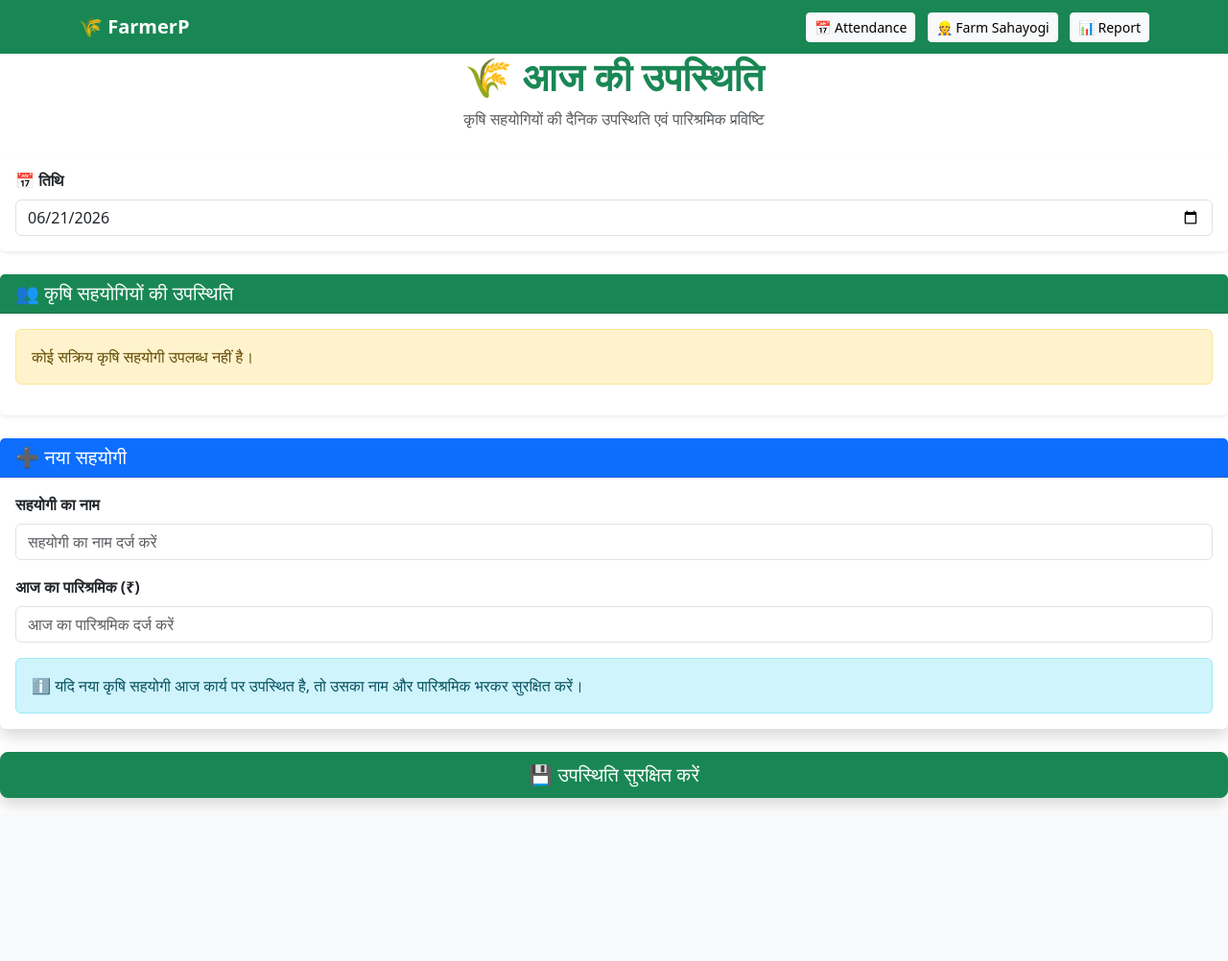
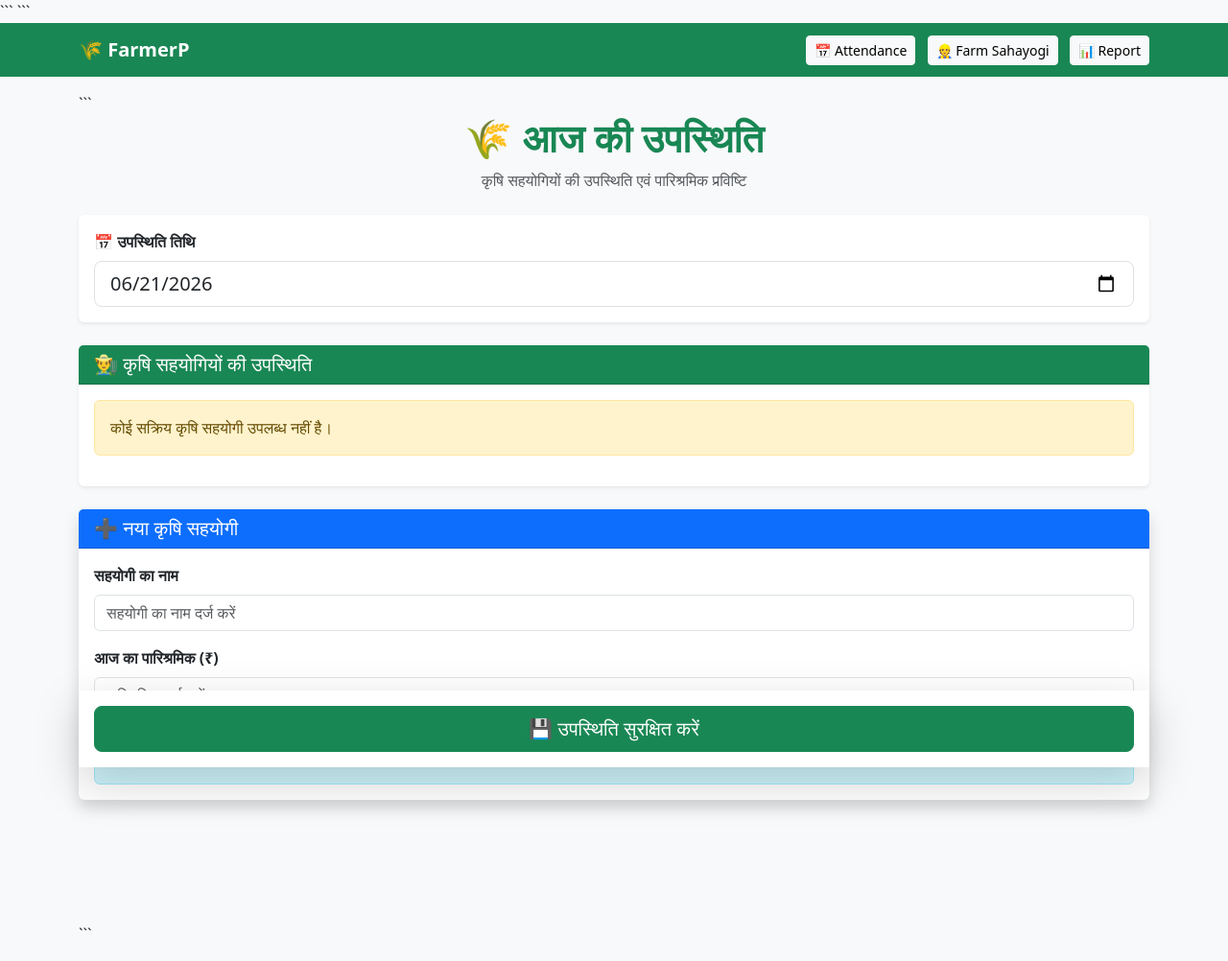
Before and after one commit to nitin13091981-wq/farmerp, a Django app: page /attendance/ in a window 1280 px wide. Shown: the whole page at 96% size. Before the commit the page ends 841 px from the top, so only its background shows below. Run offline with Django 5.2, Linux system fonts and the light colour scheme; data that the repository does not hold is empty.

Commit message:
Actual wage save feature

````diff
--- a/employees/views.py
+++ b/employees/views.py
@@ -41,55 +41,53 @@ def dashboard(request):
 
 
 
-#@login_required
+
 def attendance_entry(request):
-
     if request.method == "POST":
 
-        attendance_date = request.POST.get('attendance_date')
+        attendance_date = request.POST.get("attendance_date")
+
         if attendance_date:
             today = attendance_date
         else:
             today = timezone.now().date()
-        # Existing employees attendance
-        employee_ids = request.POST.getlist('employees')
 
+        employee_ids = request.POST.getlist("employees")
+
+        # Existing Employees
         for emp_id in employee_ids:
 
             employee = Employee.objects.get(id=emp_id)
 
-            Attendance.objects.get_or_create(
+            wage = request.POST.get(
+                f"wage_{emp_id}",
+                employee.daily_wage
+            )
+
+            attendance, created = Attendance.objects.get_or_create(
                 employee=employee,
                 date=today,
                 defaults={
-                    'status': 'full'
+                    "status": "full",
+                    "actual_wage": wage
                 }
             )
 
-        # New labour entry
-        new_name = request.POST.get('new_name')
-        new_wage = request.POST.get('new_wage')
+            if not created:
+                attendance.actual_wage = wage
+                attendance.status = "full"
+                attendance.save()
 
-        print("NAME =", new_name)
-        print("WAGE =", new_wage)
+        # New Employee
+        new_name = request.POST.get("new_name")
+        new_wage = request.POST.get("new_wage")
 
         if new_name and new_wage:
-
-            wage = request.POST.get(f"wage_{emp_id}")
-
-            Attendance.objects.get_or_create(
-            employee=employee,
-            date=today,
-            defaults={
-                'status': 'full',
-                'actual_wage': wage
-                }
-            )
 
             employee = Employee.objects.create(
                 name=new_name,
                 phone="TEMP",
-                employee_type='daily',
+                employee_type="daily",
                 daily_wage=new_wage,
                 joining_date=today
             )
@@ -97,20 +95,36 @@ def attendance_entry(request):
             Attendance.objects.create(
                 employee=employee,
                 date=today,
-                status='full'
+                status="full",
+                actual_wage=new_wage
             )
-        messages.success(request, "हाज़िरी सफलतापूर्वक सुरक्षित हो गई।")
-        return redirect('attendance')
 
-    employees = Employee.objects.filter(is_active=True).exclude(employee_type='permanent')
+        messages.success(
+            request,
+            "उपस्थिति एवं पारिश्रमिक सफलतापूर्वक सुरक्षित कर दिया गया।"
+        )
+
+        return redirect("attendance")
+
+    employees = Employee.objects.filter(
+        is_active=True
+    ).exclude(
+        employee_type="permanent"
+    )
 
     return render(
         request,
-        'attendance.html',
+        "attendance.html",
         {
-            'employees': employees
+            "employees": employees
         }
     )
+
+
+
+
+
+#@login_required
 def login_view(request):
 
     if request.method == "POST":
--- a/templates/attendance.html
+++ b/templates/attendance.html
@@ -1,17 +1,36 @@
+<!DOCTYPE html>
+
+<html lang="hi">
+
+<head>
+    <meta charset="UTF-8">
+    <meta name="viewport" content="width=device-width, initial-scale=1">
+
+```
 <title>आज की उपस्थिति</title>
 
 <link href="https://cdn.jsdelivr.net/npm/bootstrap@5.3.3/dist/css/bootstrap.min.css" rel="stylesheet">
+```
+
+</head>
+
+<body class="bg-light">
 
 {% include 'navbar.html' %}
 
+<div class="container py-3">
+
+```
 <div class="text-center mb-4">
+
     <h1 class="fw-bold text-success">
         🌾 आज की उपस्थिति
     </h1>
 
     <p class="text-muted">
-        कृषि सहयोगियों की दैनिक उपस्थिति एवं पारिश्रमिक प्रविष्टि
+        कृषि सहयोगियों की उपस्थिति एवं पारिश्रमिक प्रविष्टि
     </p>
+
 </div>
 
 {% if messages %}
@@ -23,84 +42,115 @@
 {% endif %}
 
 <form method="POST">
+
     {% csrf_token %}
 
     <div class="card shadow-sm border-0 mb-4">
+
         <div class="card-body">
 
             <label class="form-label fw-bold">
-                📅  तिथि
+                📅 उपस्थिति तिथि
             </label>
 
             <input
                 type="date"
                 name="attendance_date"
-                class="form-control"
+                class="form-control form-control-lg"
                 value="{% now 'Y-m-d' %}"
                 required
             >
 
         </div>
+
     </div>
 
     <div class="card shadow-sm border-0 mb-4">
+
         <div class="card-header bg-success text-white">
+
             <h5 class="mb-0">
-                👥 कृषि सहयोगियों की उपस्थिति
+                👨‍🌾 कृषि सहयोगियों की उपस्थिति
             </h5>
+
         </div>
 
         <div class="card-body">
 
             {% for employee in employees %}
 
-            <div class="form-check border rounded p-3 mb-2">
+            <div class="card shadow-sm border-0 mb-3">
+
+                <div class="card-body">
+
+                    <div class="d-flex justify-content-between align-items-center">
+
+                        <div>
+
+                            <div class="fw-bold fs-5">
+                                👨‍🌾 {{ employee.name }}
+                            </div>
+
+                            <small class="text-muted">
+                                {{ employee.get_employee_type_display }}
+                            </small>
+
+                        </div>
+
+                        <div class="form-check form-switch">
 
                             <input
                                 class="form-check-input"
+                                style="width:60px;height:30px;"
                                 type="checkbox"
                                 name="employees"
                                 value="{{ employee.id }}"
                                 id="emp{{ employee.id }}"
                             >
 
-                <label
-                    class="form-check-label w-100"
-                    for="emp{{ employee.id }}"
+                        </div>
+
+                    </div>
+
+                    <hr>
+
+                    <label class="form-label fw-bold text-success">
+                        💰 आज का पारिश्रमिक (₹)
+                    </label>
+
+                    <input
+                        type="number"
+                        name="wage_{{ employee.id }}"
+                        class="form-control form-control-lg"
+                        value="{{ employee.daily_wage }}"
                     >
 
-                    <strong class="fs-5">
-                        {{ employee.name }}
-                    </strong>
-
-                    <br>
-
-                    <small class="text-muted">
-                        {{ employee.get_employee_type_display }}
-                    </small>
-
-                </label>
-
-                <div class="mt-2"> <label class="form-label"> आज का पारिश्रमिक (₹) </label> <input type="number" name="wage_{{ employee.id }}" class="form-control" value="{{ employee.daily_wage }}" > </div>
+                </div>
 
             </div>
 
             {% empty %}
 
             <div class="alert alert-warning">
+
                 कोई सक्रिय कृषि सहयोगी उपलब्ध नहीं है।
+
             </div>
 
             {% endfor %}
 
         </div>
+
     </div>
 
-    <div class="card shadow border-0">
+    <div class="card shadow border-0 mb-5">
+
         <div class="card-header bg-primary text-white">
+
             <h5 class="mb-0">
-                ➕ नया सहयोगी
+                ➕ नया कृषि सहयोगी
             </h5>
+
         </div>
 
         <div class="card-body">
@@ -130,23 +180,37 @@
                     type="number"
                     name="new_wage"
                     class="form-control"
-                    placeholder="आज का पारिश्रमिक दर्ज करें"
+                    placeholder="पारिश्रमिक दर्ज करें"
                 >
 
             </div>
 
             <div class="alert alert-info mb-0">
-                ℹ️ यदि नया कृषि सहयोगी आज कार्य पर उपस्थित है, तो उसका नाम और पारिश्रमिक भरकर सुरक्षित करें।
+
+                ℹ️ यदि आज कोई नया कृषि सहयोगी कार्य पर उपस्थित है,
+                तो उसका नाम एवं पारिश्रमिक दर्ज करें।
+
             </div>
 
         </div>
+
     </div>
+
+    <div class="sticky-bottom bg-white p-3 shadow-lg">
 
         <button
             type="submit"
-        class="btn btn-success btn-lg w-100 mt-4 shadow"
+            class="btn btn-success btn-lg w-100"
         >
             💾 उपस्थिति सुरक्षित करें
         </button>
 
+    </div>
+
 </form>
+```
+
+</div>
+
+</body>
+</html>
````
Lines whose indentation alone changed are shown as unchanged.
